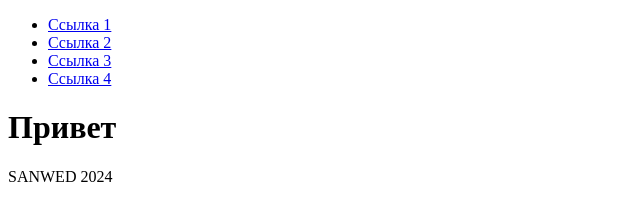
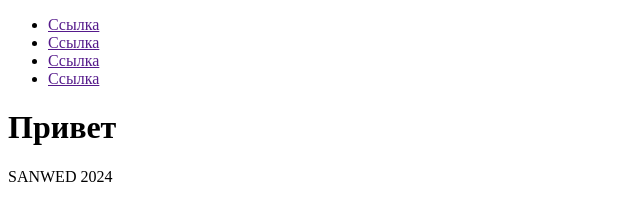
Before and after one commit to Sanwed/test-git, a plain HTML site: page index.html in a window 1280 px wide. Shown: the whole page, without its empty margins (0-640 px from the left). Drawn offline with Linux system fonts and the light colour scheme.

Commit message:
коммит

```diff
--- a/index.html
+++ b/index.html
@@ -10,16 +10,16 @@
         <nav>
             <ul>
                 <li>
-                    <a href="#">Ссылка 1</a>
+                    <a href="">Ссылка</a>
                 </li>
                 <li>
-                    <a href="#">Ссылка 2</a>
+                    <a href="">Ссылка</a>
                 </li>
                 <li>
-                    <a href="#">Ссылка 3</a>
+                    <a href="">Ссылка</a>
                 </li>
                 <li>
-                    <a href="#">Ссылка 4</a>
+                    <a href="">Ссылка</a>
                 </li>
             </ul>
         </nav>
```
